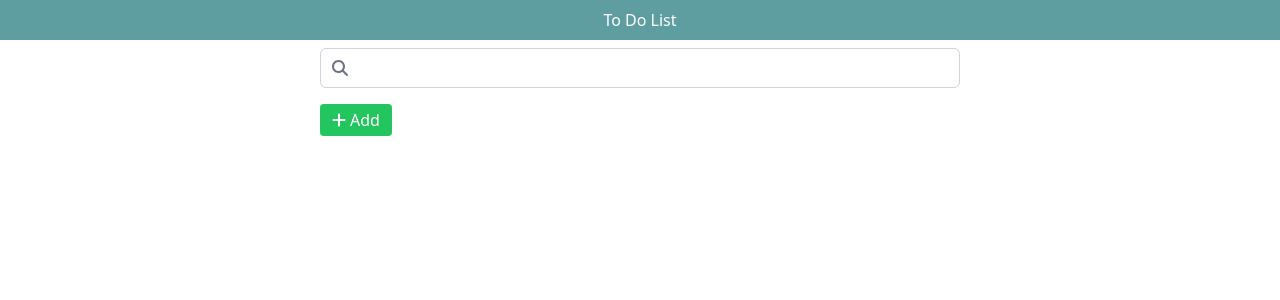
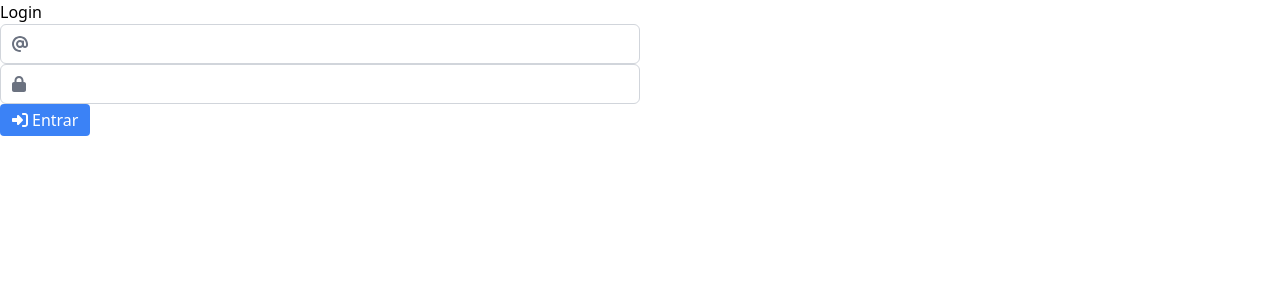
Before and after one commit to vkcosta/to-do-list-app, a React (Create React App) app: page / in a window 1280 px wide. Shown: the top 300 px of the page. Built offline with nearby package versions, Linux system fonts and the light colour scheme.

Commit message:
Adicionando o firebase para gerenciar autenticação de usuário na aplicação.

```diff
--- a/package.json
+++ b/package.json
@@ -15,6 +15,7 @@
     "@types/node": "^16.18.101",
     "@types/react": "^18.3.3",
     "@types/react-dom": "^18.3.0",
+    "firebase": "^10.12.2",
     "react": "^18.3.1",
     "react-dom": "^18.3.1",
     "react-scripts": "5.0.1",
--- a/src/App.tsx
+++ b/src/App.tsx
@@ -1,11 +1,30 @@
+import { useEffect, useRef } from "react";
 import ListComponent from "./components/listComponent/listComponent";
+import Login from "./components/loginComponent/loginComponent";
 import NavBarComponent from "./components/navBarComponent/navBarComponent";
+import { useFirebase } from "./firebase/firebaseContext";
+import { Auth } from "firebase/auth";
 
 function App() {
+
+  const firebase = useFirebase();
+  const auth = useRef<Auth | undefined>(undefined);
+
+  useEffect(() => {
+    if (firebase) {
+      auth.current = firebase.getAuth();
+    }
+  }, [firebase])
+
   return (
     <div>
-      <NavBarComponent title={"To Do List"} />
-      <ListComponent />
+      {!auth.current?.currentUser ?
+        <Login></Login> :
+        <div>
+          <NavBarComponent title={"To Do List"} />
+          <ListComponent />
+        </div>
+      }
     </div>
   );
 }
--- a/src/components/listComponent/listComponent.tsx
+++ b/src/components/listComponent/listComponent.tsx
@@ -1,5 +1,4 @@
 import { useEffect, useState } from "react";
-import './listComponent.css';
 import { FontAwesomeIcon } from '@fortawesome/react-fontawesome';
 import { faAdd, faCancel, faEdit, faSave, faSearch, faTrash } from "@fortawesome/free-solid-svg-icons";
 
--- /dev/null
+++ b/src/components/loginComponent/loginComponent.tsx
@@ -0,0 +1,85 @@
+import { faAt, faLock, faSignInAlt } from "@fortawesome/free-solid-svg-icons";
+import { FontAwesomeIcon } from "@fortawesome/react-fontawesome";
+import React, { useState } from "react";
+import { useFirebase } from "../../firebase/firebaseContext";
+import { FirebaseAuth } from "../../firebase/firebase.service";
+// import { useEffect } from "react";
+
+interface FormLogin {
+  email: string,
+  password: string
+}
+
+export default function Login() {
+  const firebaseAuth: FirebaseAuth | undefined = useFirebase();
+  // const auth = useRef<Auth | undefined>(undefined);
+
+  // useEffect(() => {
+  //   if (firebase) {
+
+  //   }
+  // }, [firebase])
+
+  const [formLogin, setFormLogin] = useState<FormLogin>({
+    email: '',
+    password: ''
+  });
+
+  function login() {
+    // console.log('logar', formLogin)
+
+    if (formLogin.email && formLogin.password) {
+
+      firebaseAuth?.entrar(formLogin.email, formLogin.password)
+        .then(result => {
+          console.log(result)
+        })
+        .catch((e) => {
+          console.error(e)
+        })
+    }
+  }
+
+  function updateForm(e: React.ChangeEvent<HTMLInputElement>) {
+    const { name, value } = e.target;
+
+    setFormLogin({
+      ...formLogin,
+      [name]: value
+    })
+  }
+
+  return (
+    <div>Login
+
+      <div className="w-1/2">
+        <div className="relative flex items-center">
+          <FontAwesomeIcon icon={faAt} className="absolute left-3 text-gray-500" />
+          <input
+            type="text"
+            name="email"
+            className="pl-10 h-10 w-full border border-gray-300 rounded-md px-3 py-2 focus:outline-none focus:border-blue-500"
+            onChange={(event) => updateForm(event)}
+          />
+        </div>
+        <div className="relative flex items-center">
+          <FontAwesomeIcon icon={faLock} className="absolute left-3 text-gray-500" />
+          <input
+            type="text"
+            name="password"
+            className="pl-10 h-10 w-full border border-gray-300 rounded-md px-3 py-2 focus:outline-none focus:border-blue-500"
+            onChange={(event) => updateForm(event)}
+          />
+        </div>
+      </div>
+
+      {/* <button onClick={login} title="Save" className="flex items-center gap-1 bg-white-500 hover:bg-white-600 text-black px-3 py-1 rounded">
+        <FontAwesomeIcon icon={faSignInAlt}></FontAwesomeIcon>
+        Registrar</button> */}
+      <button onClick={login} title="Save" className="flex items-center gap-1 bg-blue-500 hover:bg-blue-600 text-white px-3 py-1 rounded">
+        <FontAwesomeIcon icon={faSignInAlt}></FontAwesomeIcon>
+        Entrar</button>
+
+    </div>
+  )
+}
--- /dev/null
+++ b/src/firebase/firebase.service.tsx
@@ -0,0 +1,113 @@
+import { FirebaseApp, FirebaseOptions, initializeApp, getApps } from 'firebase/app';
+import { Analytics, getAnalytics } from 'firebase/analytics'
+import { Firestore, getFirestore } from "firebase/firestore"; // se você for usar Firestore
+import { Auth, UserCredential, createUserWithEmailAndPassword, getAuth, signInWithEmailAndPassword, signOut } from "firebase/auth";
+
+export const firebaseConfig: FirebaseOptions = {
+  apiKey: "AIzaSyDuM67qj3AYlYL0QkTSXOygQwrq2SazaUc",
+  authDomain: "to-do-list-app-eee7d.firebaseapp.com",
+  projectId: "to-do-list-app-eee7d",
+  storageBucket: "to-do-list-app-eee7d.appspot.com",
+  messagingSenderId: "795051855028",
+  appId: "1:795051855028:web:93b007d17d609b86c39be1",
+  measurementId: "G-HP83HGCJQY"
+}
+
+class Firebase {
+  private app: FirebaseApp = {} as FirebaseApp;
+
+  constructor(protected configuracao: FirebaseOptions, protected name: string) {
+    try {
+      if (!this.isFirebaseInitialized()) {
+        this.app = initializeApp(this.configuracao, this.name);
+        console.log('Firebase inicializado com sucesso');
+      } else {
+        this.app = getApps()[0];
+        console.log('Firebase já estava inicializado');
+      }
+    } catch (error) {
+      console.error("Erro ao inicializar o Firebase", error);
+    }
+  }
+
+  private isFirebaseInitialized() {
+    return getApps().length > 0
+  }
+
+  getApp(): FirebaseApp {
+    return this.app;
+  }
+}
+
+class FirebaseAuth extends Firebase {
+
+  constructor(protected configuracao: FirebaseOptions, protected name: string) {
+    super(configuracao, name)
+  }
+
+  getAuth(): Auth | undefined {
+    return getAuth(super.getApp())
+  }
+
+  async entrar(email: string, password: string): Promise<UserCredential> {
+    try {
+      const auth = this.getAuth();
+      if (!auth) throw new Error('Firebase auth não inicializado');
+      const credential = await signInWithEmailAndPassword(auth, email, password);
+      this.registerSession(credential)
+      return credential
+    } catch (error) {
+      console.error(error)
+      throw new Error(`Falha ao realizar o login ${JSON.stringify(error)}`);
+    }
+  }
+
+  private registerSession(credential: UserCredential) {
+    sessionStorage.setItem('credential', JSON.stringify(credential));
+  }
+
+  cadastrar(email: string, password: string): Promise<UserCredential> {
+    const auth = this.getAuth();
+    if (!auth) throw new Error('Firebase auth não inicializado');
+    return createUserWithEmailAndPassword(auth, email, password)
+  }
+
+  async sair(): Promise<void> {
+    try {
+      const auth = this.getAuth();
+      if (!auth) throw new Error('Firebase auth não inicializado');
+      await signOut(auth);
+      this.cleanSession();
+      return
+    } catch (error) {
+      console.error(error)
+      throw new Error(`Falha ao Sair ${JSON.stringify(error)}`);
+    }
+  }
+
+  private cleanSession() {
+    sessionStorage.removeItem('credential');
+  }
+}
+
+class FirebaseAnalytics extends Firebase {
+  constructor(protected configuracao: FirebaseOptions, protected name: string) {
+    super(configuracao, name)
+  }
+
+  getAnalytics(): Analytics | undefined {
+    return getAnalytics(super.getApp())
+  }
+}
+
+class FirebaseFirestore extends Firebase {
+  constructor(protected configuracao: FirebaseOptions, protected name: string) {
+    super(configuracao, name)
+  }
+
+  getFirestore(): Firestore | undefined {
+    return getFirestore(super.getApp())
+  }
+}
+
+export { Firebase, FirebaseAuth, FirebaseAnalytics, FirebaseFirestore }
--- /dev/null
+++ b/src/firebase/firebaseContext.tsx
@@ -0,0 +1,29 @@
+import React, { ReactNode, createContext, useContext } from "react";
+import { FirebaseAuth, firebaseConfig } from "./firebase.service";
+
+
+interface FirebaseProviderProps {
+  children: ReactNode;
+}
+
+/* interface FirebaseProviderFeature {
+  firebase: Firebase | undefined,
+  firebaseAuth: FirebaseAuth | undefined
+} */
+
+const FirebaseContext = createContext<FirebaseAuth | undefined>(undefined);
+
+export const FirebaseProvider: React.FC<FirebaseProviderProps> = ({ children }) => {
+  // const firebase = new Firebase(firebaseConfig, 'do-to-list');
+  const firebaseAuth = new FirebaseAuth(firebaseConfig, 'do-to-list');
+
+    return(
+      <FirebaseContext.Provider value={firebaseAuth}>
+        {children}
+      </FirebaseContext.Provider>
+    )
+}
+
+export const useFirebase = () => {
+  return useContext(FirebaseContext);
+}
--- a/src/index.tsx
+++ b/src/index.tsx
@@ -2,12 +2,16 @@ import React from 'react';
 import ReactDOM from 'react-dom/client';
 import App from './App';
 import './output.css';
+import { FirebaseProvider } from './firebase/firebaseContext';
 
 const root = ReactDOM.createRoot(
   document.getElementById('root') as HTMLElement
 );
 root.render(
   <React.StrictMode>
-    <App />
+
+    <FirebaseProvider>
+      <App />
+    </FirebaseProvider>
   </React.StrictMode>
 );
--- a/src/output.css
+++ b/src/output.css
@@ -709,6 +709,11 @@ video {
   text-align: center;
 }
 
+.text-black {
+  --tw-text-opacity: 1;
+  color: rgb(0 0 0 / var(--tw-text-opacity));
+}
+
 .text-gray-500 {
   --tw-text-opacity: 1;
   color: rgb(107 114 128 / var(--tw-text-opacity));
```
Also changed, not shown: src/components/listComponent/listComponent.css (deleted, +0 -85 lines), 1 other file (tests, documents, lock files or other folders).
